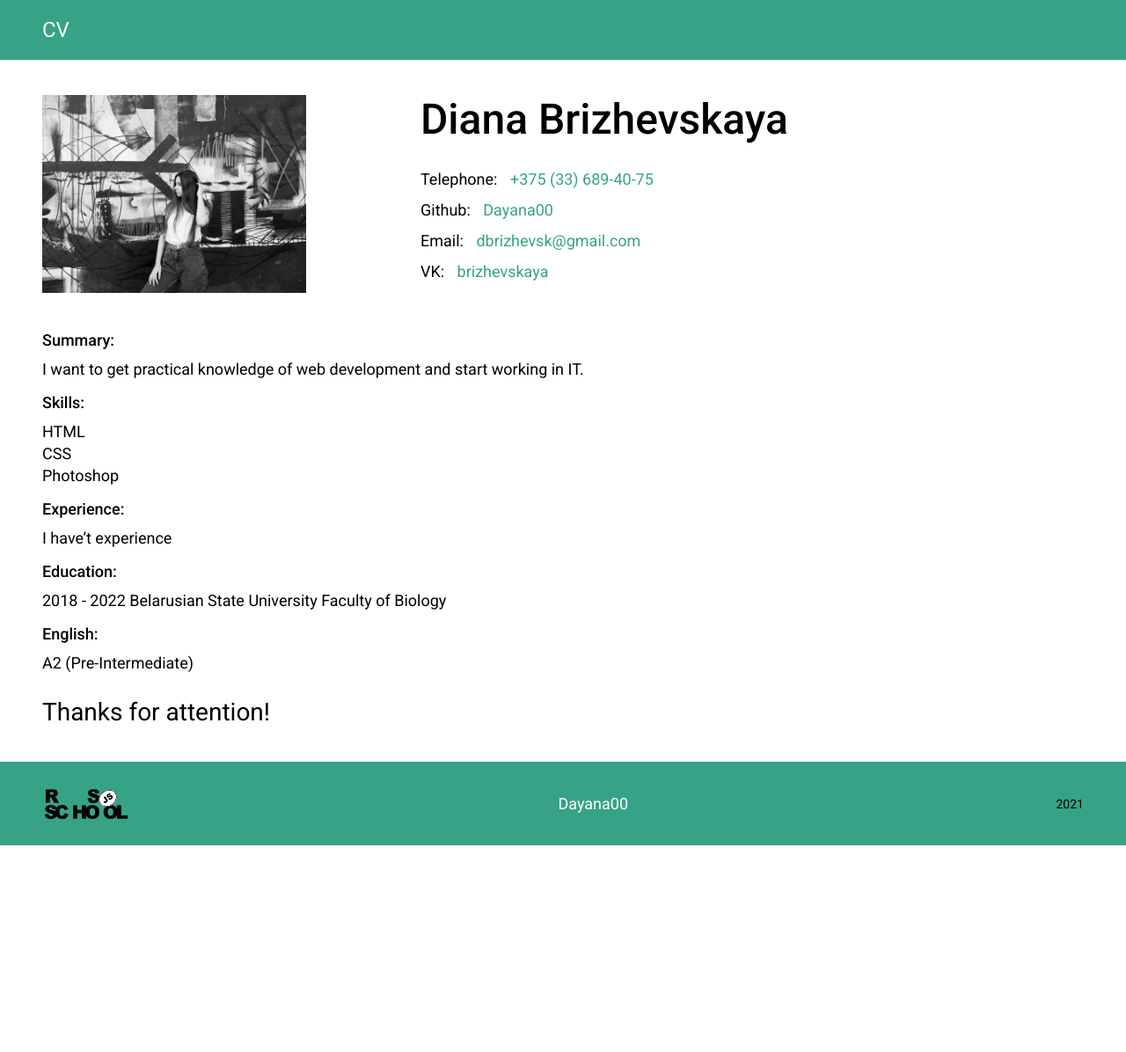
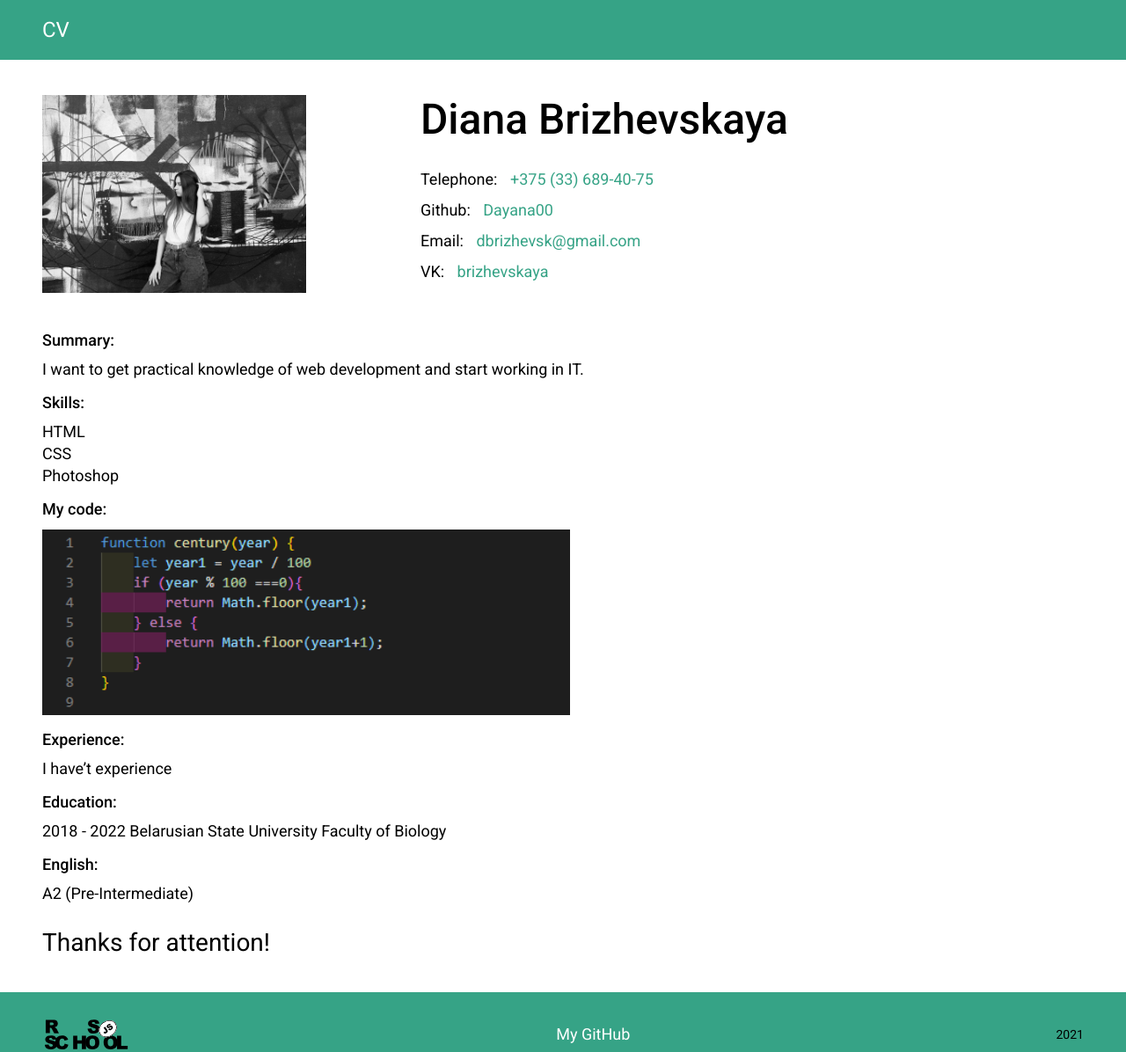
Before and after one commit to Dayana00/rsschool-cv, a plain HTML site: page index.html in a window 1280 px wide. Shown: the whole page at 88% size. Before the commit the page ends 961 px from the top, so only its background shows below. Drawn offline with Linux system fonts and the light colour scheme.

Commit message:
fix: change index.html

```diff
--- a/css/style.css
+++ b/css/style.css
@@ -50,6 +50,7 @@ header {
 	margin-bottom: 40px;
 }
 .img__myphoto {
+	width: 100%;
 	max-width: 300px;
 }
 h1 {
@@ -108,6 +109,12 @@ li {
 ul {
 	margin-bottom: 15px;
 }
+.img__mycode {
+	height: 100%;
+	width: 100%;
+	max-width: 600px;
+	margin-bottom: 15px;
+}
 .thanks {
 	margin-top: 30px;
 }
--- a/index.html
+++ b/index.html
@@ -50,6 +50,8 @@
                         Photoshop
                     </li>
                 </ul>
+                <h4>My code:</h4>
+                <img class="img__mycode" src="images/mycode2.png" alt="Sorry for the inconvenience, but the code did not load.">
                 <h4>
                     Experience:
                 </h4>
@@ -74,7 +76,7 @@
         <div class="container">
             <div class="footer__wrapper">
                 <a href="https://rs.school/js/"><img class="logo__school" src="images/rs_school_js.svg" alt="rs_school"></a>
-                <a href="https://github.com/Dayana00"><p class="footer__github">Dayana00</p></a>
+                <a href="https://github.com/Dayana00"><p class="footer__github">My GitHub</p></a>
                 <time>2021</time>
             </div>
         </div>
```
Also changed, not shown: images/mycode2.png (added).
